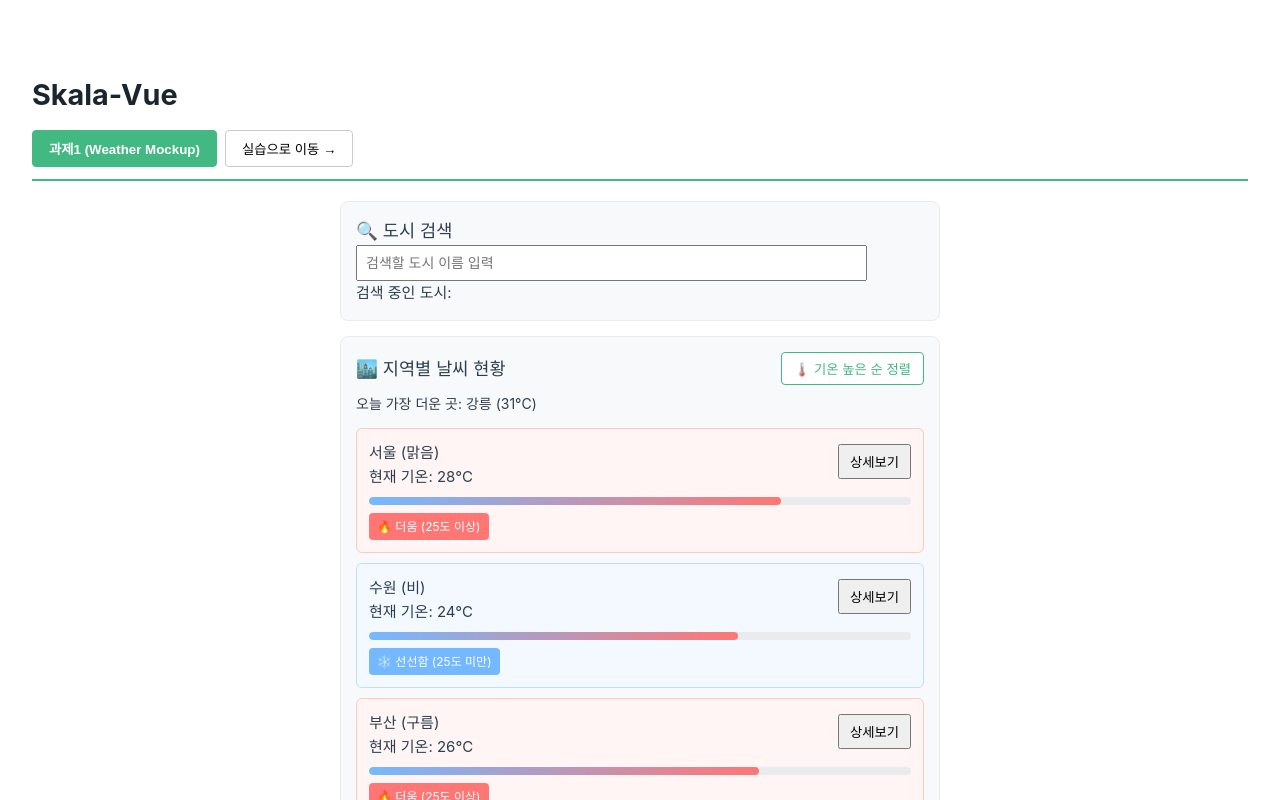
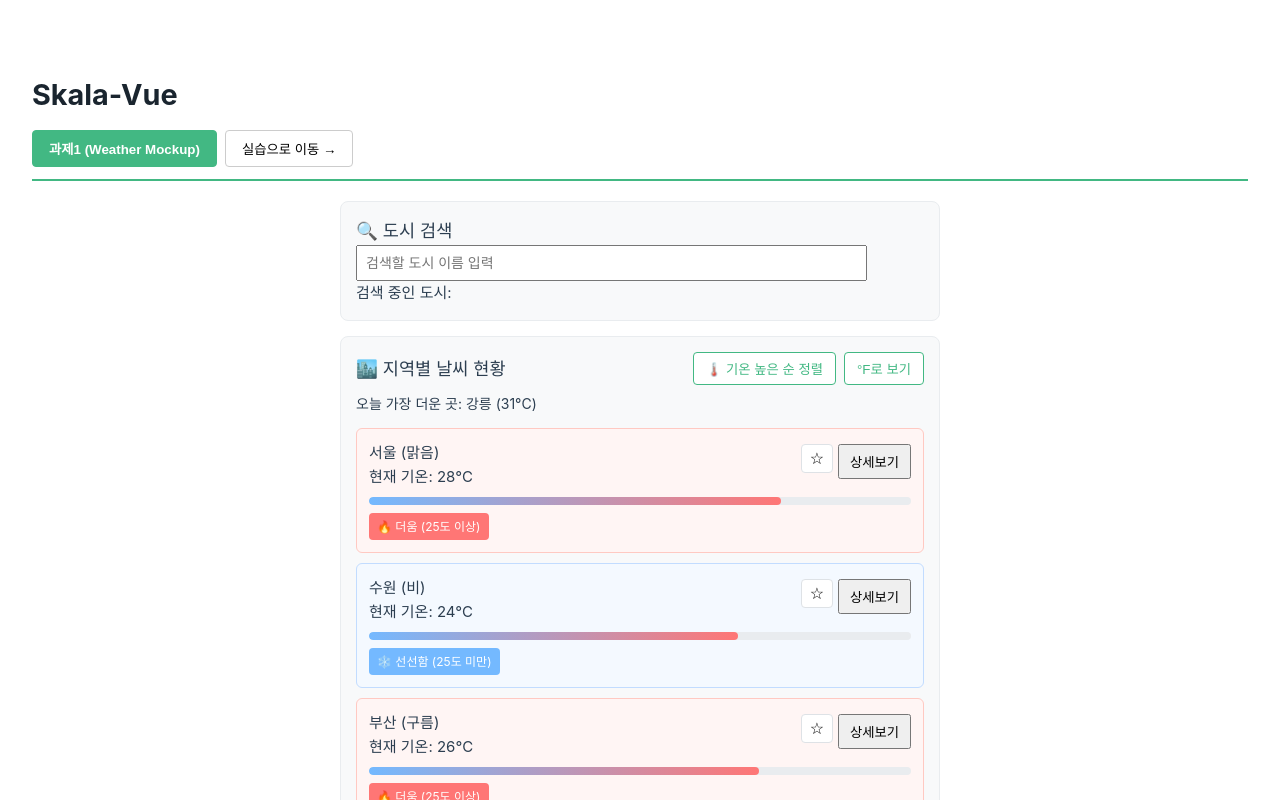
Before and after one commit to Taeyum/skala-vue, a Vue app: page /about in a window 1280 px wide. Shown: the top 800 px of the page. Built offline with nearby package versions, Linux system fonts and the light colour scheme.

Commit message:
feat: Weather Composition 과제 요구사항 1~5 구현

```diff
--- a/src/components/exercise/WeatherMockup.vue
+++ b/src/components/exercise/WeatherMockup.vue
@@ -1,5 +1,5 @@
 <script setup>
-import { ref } from 'vue'
+import { ref, computed, watch, watchEffect } from 'vue'
 
 const weatherList = ref([
   { id: 'city_01', name: '서울', temp: 28, status: '맑음' },
@@ -15,6 +15,54 @@ const selectedCityInfo = ref('카드를 클릭하거나 검색해 보세요.')
 
 const selectedId = ref('')
 
+// 온도 표시 단위 ('C' 또는 'F')
+const unit = ref('C')
+
+// 즐겨 찾기
+const favoriteIds = ref([])
+
+// splice(위치, 1)으로 해당 배열에서 하나 제거
+const toggleFavorite = (cityId) => {
+    const index = favoriteIds.value.indexOf(cityId)
+    if (index === -1) {
+        favoriteIds.value.push(cityId)
+    } else {
+        favoriteIds.value.splice(index, 1)
+    }
+}
+
+// 검색어가 도시 이름에 포함된 항목만 걸러낸 목록
+// [computed(() => { return 값 })] 기본 형태, filter : true 인 항목만 모아 새 배열을 반환
+// item 을 돌며, 검색한 값이 존재하는 지 본다 , 빈 문자열이면 모두 포함된 걸로 봄
+const filteredWeatherList = computed(() => {
+    return weatherList.value.filter((item) => item.name.includes(searchQuery.value))
+})
+
+// 상태바 문구가 바뀔 때마다 콘솔 로그
+// watch(감시대상, 콜백) 기본 형태, watch는 변수를 그대로 넘김
+// .value 를 붙이면 문자열 값이 그대로 넘어가서 감시대상이 아니라 그냥 문자열이 됨
+watch(selectedCityInfo, (newInfo, oldInfo) => {
+    console.log(`[watch] 상태바 변경: "${oldInfo}" => "${newInfo}"`)
+})
+
+// 검색어를 타이핑 할때마다 추적 (최초 1회 즉시 실행)
+// 감시 대상을 적지 않음 Vue가 콜백 내부를 읽어 알아서 감시 목록에 등록
+watchEffect(() => {
+    console.log(`[watchEffect] 현재 검색어: "${searchQuery.value}"`)
+})
+
+// 온도 단위가 바뀔 때마다 로그
+watch(unit, (newUnit, oldUnit) => {
+    console.log(`[watch] 온도 단위 변경: ${oldUnit} -> ${newUnit}`)
+})
+
+// deep 없이 - watch가 잡을까?, 예상은 안잡을 것
+// 실제로 잡히지 않았음, deep 추가 후 잡는 것을 확인
+watch(favoriteIds, (newVal) => {
+    console.log(`[watch] 즐겨찾기 변경! 현재 ${newVal.length}개:`, newVal.join(', '))
+}, {deep: true},
+)
+
 const showDetail = (cityName, status) => {
   window.alert(`${cityName} 현재 날씨는 [${status}] 입니다.`)
 }
@@ -22,12 +70,22 @@ const showDetail = (cityName, status) => {
 // 기온을 게이지 너비(%)로 환산 — 한국 기온 범위 -10~40도를 0~100%로 매핑
 const tempToWidth = (temp) => ((temp + 10) / 50) * 100 + '%'
 
+// 섭씨 원본값을 현재 단위에 맞춰 변환
+// null 체크는 관측 불가 때문
+const convertTemp = (celsius) => {
+  if (celsius === null) return null
+  return unit.value === 'F' ? Math.round((celsius * 9) / 5 + 32) : celsius
+}
+
 const sortByTemp = () => {
   weatherList.value = weatherList.value.toSorted((a, b) => (b.temp ?? -99) - (a.temp ?? -99))
 }
 
-const hottestCity = () =>
-  weatherList.value.filter((c) => c.temp !== null).toSorted((a, b) => b.temp - a.temp)[0]
+// 일반 함수는 리렌더링 마다 재실행
+// computed : weatherList가 바뀔 떄만 재계산함
+const hottestCity = computed(() =>
+  weatherList.value.filter((c) => c.temp !== null).toSorted((a, b) => b.temp - a.temp)[0],
+)
 </script>
 
 <template>
@@ -48,15 +106,20 @@ const hottestCity = () =>
     <section class="list-box">
       <div class="list-head">
         <h3>🏙️ 지역별 날씨 현황</h3>
-        <button class="btn-sort" @click="sortByTemp">🌡️ 기온 높은 순 정렬</button>
-      </div>
+        <div class="head-buttons">
+            <button class="btn-sort" @click="sortByTemp">🌡️ 기온 높은 순 정렬</button>
+            <button class="btn-sort" @click="unit = unit === 'C' ? 'F' : 'C'">
+                {{ unit === 'C' ? '°F로 보기' : '°C로 보기' }}
+            </button>
+        </div>
+    </div>
 
       <p class="summary">
-        오늘 가장 더운 곳: <strong>{{ hottestCity().name }}</strong> ({{ hottestCity().temp }}°C)
+        오늘 가장 더운 곳: <strong>{{ hottestCity.name }}</strong> ({{ convertTemp(hottestCity.temp) }}°{{unit}})
       </p>
 
       <div
-        v-for="item in weatherList"
+        v-for="item in filteredWeatherList"
         :key="item.id"
         class="weather-card"
         :class="{
@@ -70,7 +133,7 @@ const hottestCity = () =>
         "
       >
         <h4>{{ item.name }} ({{ item.status }})</h4>
-        <p>현재 기온: {{ item.temp ?? '측정 불가' }}{{ item.temp === null ? '' : '°C' }}</p>
+        <p>현재 기온: {{ convertTemp(item.temp) ?? '측정 불가' }}{{ item.temp === null ? '' : `°${unit}` }}</p>
 
         <div v-if="item.temp !== null" class="gauge-track">
           <div class="gauge-fill" :style="{ width: tempToWidth(item.temp) }"></div>
@@ -80,10 +143,17 @@ const hottestCity = () =>
         <span v-else-if="item.temp >= 25" class="badge hot">🔥 더움 (25도 이상)</span>
         <span v-else class="badge cool">❄️ 선선함 (25도 미만)</span>
 
+        <button class="btn-fav" :class="{ active: favoriteIds.includes(item.id) }" @click.stop="toggleFavorite(item.id)">
+            {{ favoriteIds.includes(item.id) ? '★' : '☆' }}
+        </button>
+
         <button class="btn-detail" @click.stop="showDetail(item.name, item.status)">
           상세보기
         </button>
       </div>
+      <p v-if="filteredWeatherList.length === 0" class="no-result">
+        검색 결과와 일치하는 도시가 없습니다.
+      </p>
     </section>
 
     <div class="status-bar">
@@ -157,4 +227,29 @@ const hottestCity = () =>
 .badge.unknown {
   background-color: #b2bec3;
 }
+.no-result {
+  padding: 20px;
+  text-align: center;
+  color: #868e96;
+}
+.head-buttons {
+  display: flex;
+  gap: 8px;
+}
+.btn-fav {
+  position: absolute;
+  right: 90px;
+  top: 15px;
+  padding: 4px 8px;
+  border: 1px solid #dee2e6;
+  border-radius: 4px;
+  background: #fff;
+  font-size: 16px;
+  cursor: pointer;
+}
+
+.btn-fav.active {
+  border-color: #f7b731;
+  color: #f7b731;
+}
 </style>
```
